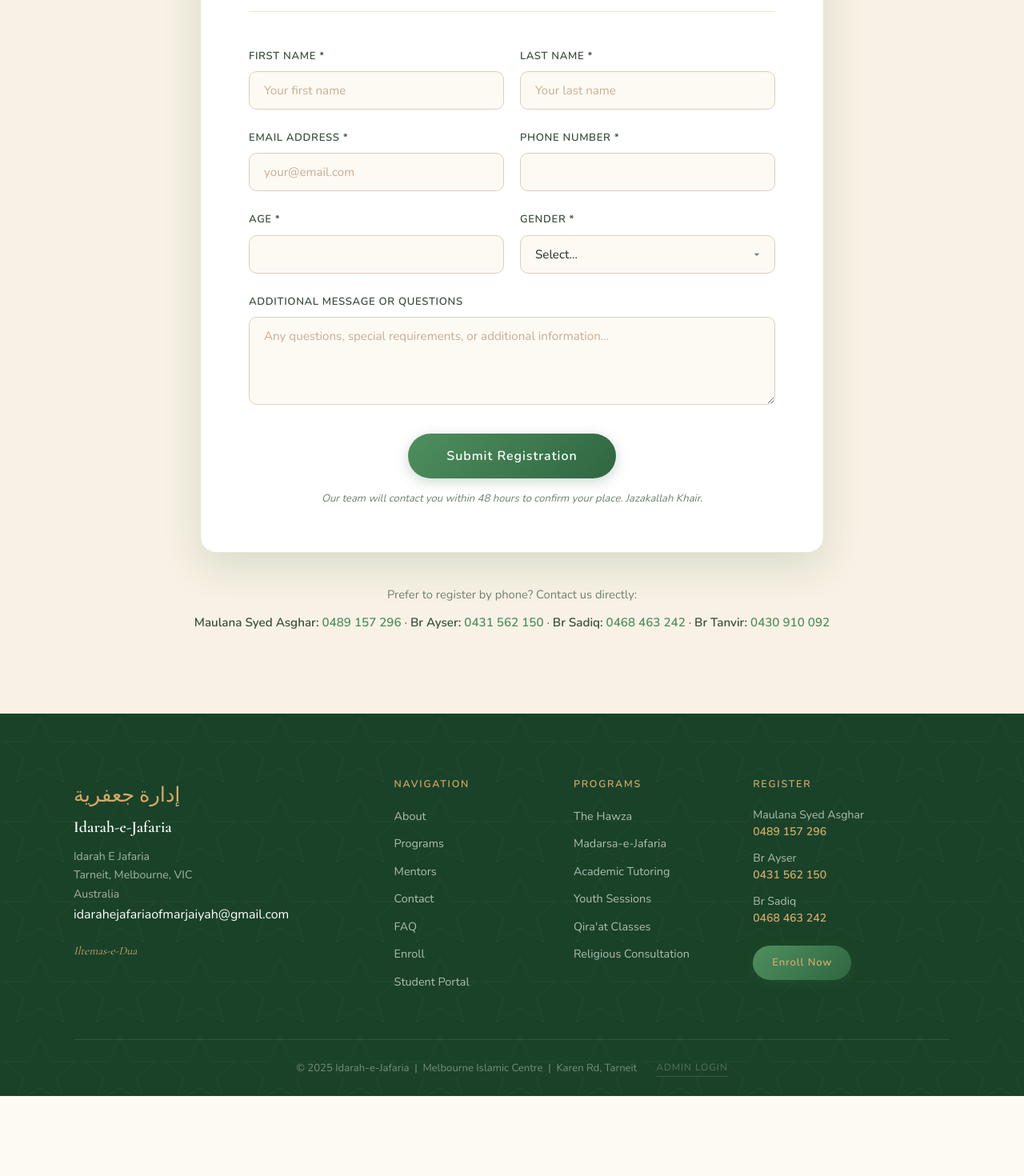
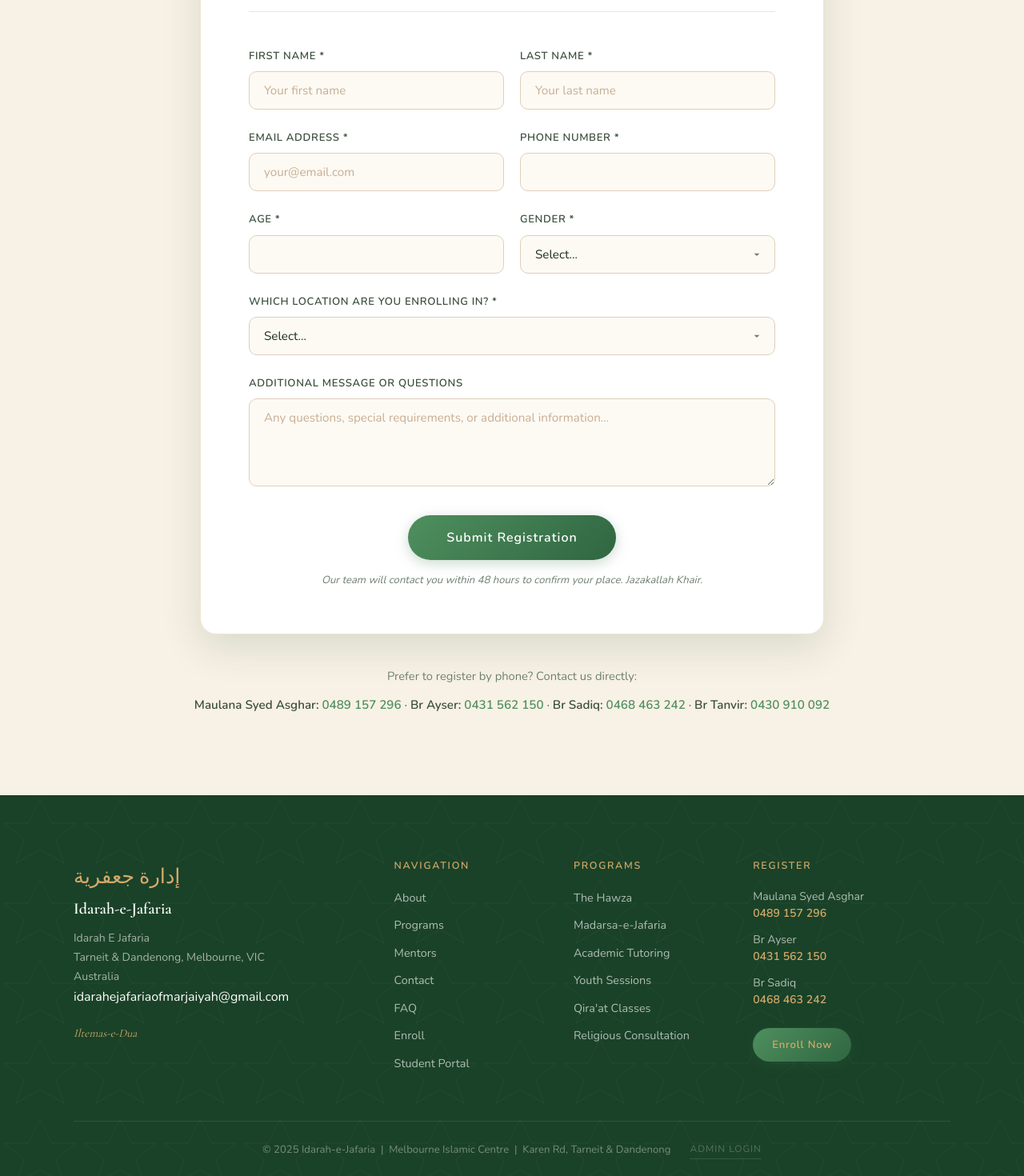
Before and after one commit to alm392/Hawza, a Next.js app: page /signup in a window 1280 px wide. Shown: the part 886-2356 px from the top of the page at 80% size. Before the commit the page ends 2256 px from the top, so only its background shows below. Built offline with nearby package versions, Linux system fonts and the light colour scheme.

Commit message:
Add Dandenong alongside Tarneit everywhere; enrolment form asks which location (Tarneit or Dandenong), stored and shown in admin

```diff
--- a/app/admin/page.jsx
+++ b/app/admin/page.jsx
@@ -32,6 +32,7 @@
         message    TEXT
       )
     `;
+    await sql`ALTER TABLE enrollments ADD COLUMN IF NOT EXISTS location TEXT`;
     const rows = await sql`SELECT * FROM enrollments ORDER BY timestamp ASC`;
     return rows;
   } catch (err) {
--- a/app/api/register/route.js
+++ b/app/api/register/route.js
@@ -14,18 +14,19 @@
       message    TEXT
     )
   `;
+  await sql`ALTER TABLE enrollments ADD COLUMN IF NOT EXISTS location TEXT`;
 }
 
 export async function POST(request) {
   const body = await request.json();
-  const { first_name, last_name, email, phone, age, gender, message } = body;
+  const { first_name, last_name, email, phone, age, gender, message, location } = body;
 
   try {
     const sql = neon(process.env.DATABASE_URL);
     await ensureTable(sql);
     await sql`
-      INSERT INTO enrollments (first_name, last_name, email, phone, age, gender, message)
-      VALUES (${first_name || ''}, ${last_name || ''}, ${email || ''}, ${phone || ''}, ${age || ''}, ${gender || ''}, ${message || ''})
+      INSERT INTO enrollments (first_name, last_name, email, phone, age, gender, message, location)
+      VALUES (${first_name || ''}, ${last_name || ''}, ${email || ''}, ${phone || ''}, ${age || ''}, ${gender || ''}, ${message || ''}, ${location || ''})
     `;
     return Response.json({ ok: true });
   } catch (err) {
--- a/app/layout.jsx
+++ b/app/layout.jsx
@@ -26,7 +26,7 @@
 export const metadata = {
   title: "Melbourne's Najaf Al Ashraf Accredited Hawza",
   description:
-    "Melbourne's Najaf Al-Ashraf accredited Islamic seminary. In-person classes in Tarneit with qualified scholars. Enroll now.",
+    "Melbourne's Najaf Al-Ashraf accredited Islamic seminary. In-person classes in Tarneit and Dandenong with qualified scholars. Enroll now.",
   icons: {
     icon: [
       { url: '/icon.png', type: 'image/png', sizes: '512x512' },
--- a/app/signup/page.jsx
+++ b/app/signup/page.jsx
@@ -39,7 +39,7 @@
               <div className="form-info-bar">
                 <span>🗓</span>
                 <p style={{ margin: 0 }}>
-                  Classes are held at Karen Rd, Tarneit. All sessions are <strong>in-person</strong> with separate arrangements
+                  Classes are held at Karen Rd, Tarneit and in Dandenong. All sessions are <strong>in-person</strong> with separate arrangements
                   for brothers and sisters.
                 </p>
               </div>
--- a/components/About.jsx
+++ b/components/About.jsx
@@ -19,8 +19,8 @@
   },
   {
     icon: '📍',
-    title: 'Karen Rd, Tarneit',
-    desc: "Located in the heart of Melbourne's western community",
+    title: 'Tarneit & Dandenong',
+    desc: "Karen Rd, Tarneit and Dandenong, serving Melbourne's west and south-east",
   },
 ];
 
@@ -40,7 +40,7 @@
             <div className="about-text">
               <p>
                 <strong>Idarah-e-Jafaria</strong> is honoured to announce
-                the commencement of Islamic Markaz activities in <strong>Tarneit, Melbourne</strong>,
+                the commencement of Islamic Markaz activities in <strong>Tarneit and Dandenong, Melbourne</strong>,
                 beginning the first week of May.
               </p>
               <p>
--- a/components/AdminDashboard.jsx
+++ b/components/AdminDashboard.jsx
@@ -55,6 +55,7 @@
                   <th>Phone</th>
                   <th>Age</th>
                   <th>Gender</th>
+                  <th>Location</th>
                   <th>Programs</th>
                   <th>Message</th>
                 </tr>
@@ -79,6 +80,7 @@
                     </td>
                     <td>{e.age}</td>
                     <td>{e.gender}</td>
+                    <td>{e.location || <em style={{ opacity: 0.5 }}>—</em>}</td>
                     <td>
                       {(Array.isArray(e.programs) ? e.programs : [e.programs])
                         .filter(Boolean)
--- a/components/Contact.jsx
+++ b/components/Contact.jsx
@@ -26,7 +26,7 @@
                 <span className="contact-icon">📍</span>
                 <div>
                   <h4>Location</h4>
-                  <p>Karen Rd, Tarneit, Melbourne, VIC</p>
+                  <p>Karen Rd, Tarneit, Melbourne, VIC<br />Dandenong, Melbourne, VIC</p>
                 </div>
               </div>
               <div className="contact-item">
--- a/components/FAQ.jsx
+++ b/components/FAQ.jsx
@@ -10,7 +10,7 @@
   },
   {
     q: 'When does the program begin?',
-    a: 'All programs commence in the first week of May at our centre on Karen Rd, Tarneit. Enrollment is currently open, so we encourage you to register early to secure your place.',
+    a: 'All programs commence in the first week of May at our centres on Karen Rd, Tarneit and in Dandenong. Enrollment is currently open, so we encourage you to register early to secure your place.',
   },
   {
     q: 'Is the Hawza free?',
--- a/components/Footer.jsx
+++ b/components/Footer.jsx
@@ -26,7 +26,7 @@
             <h3>Idarah-e-Jafaria</h3>
             <p>
               Idarah E Jafaria<br />
-              Tarneit, Melbourne, VIC<br />
+              Tarneit &amp; Dandenong, Melbourne, VIC<br />
               Australia
             </p>
             <a href="mailto:idarahejafariaofmarjaiyah@gmail.com" className="footer-email">idarahejafariaofmarjaiyah@gmail.com</a>
@@ -67,7 +67,7 @@
         </div>
 
         <div className="footer-bottom">
-          <p>© 2025 Idarah-e-Jafaria &nbsp;|&nbsp; Melbourne Islamic Centre &nbsp;|&nbsp; Karen Rd, Tarneit</p>
+          <p>© 2025 Idarah-e-Jafaria &nbsp;|&nbsp; Melbourne Islamic Centre &nbsp;|&nbsp; Karen Rd, Tarneit &amp; Dandenong</p>
           <Link href="/admin" className="footer-admin-link">Admin Login</Link>
         </div>
       </div>
--- a/components/Hero.jsx
+++ b/components/Hero.jsx
@@ -35,7 +35,7 @@
 
         <div className="hero-badge">
           <span className="hero-badge-dot" />
-          In-Person Classes &nbsp;·&nbsp; Karen Rd, Tarneit, Melbourne
+          In-Person Classes &nbsp;·&nbsp; Tarneit &amp; Dandenong, Melbourne
         </div>
 
         <h1 className="hero-title">
--- a/components/SignupForm.jsx
+++ b/components/SignupForm.jsx
@@ -17,6 +17,7 @@
       phone:      fd.get('phone'),
       age:        fd.get('age'),
       gender:     fd.get('gender'),
+      location:   fd.get('location'),
       message:    fd.get('message'),
     };
     try {
@@ -93,6 +94,15 @@
       </div>
 
       <div className="form-group full-width">
+        <label htmlFor="location">Which location are you enrolling in? *</label>
+        <select id="location" name="location" required defaultValue="">
+          <option value="" disabled>Select…</option>
+          <option value="Tarneit">Tarneit (Karen Rd)</option>
+          <option value="Dandenong">Dandenong</option>
+        </select>
+      </div>
+
+      <div className="form-group full-width">
         <label htmlFor="message">Additional Message or Questions</label>
         <textarea
           id="message"
```
